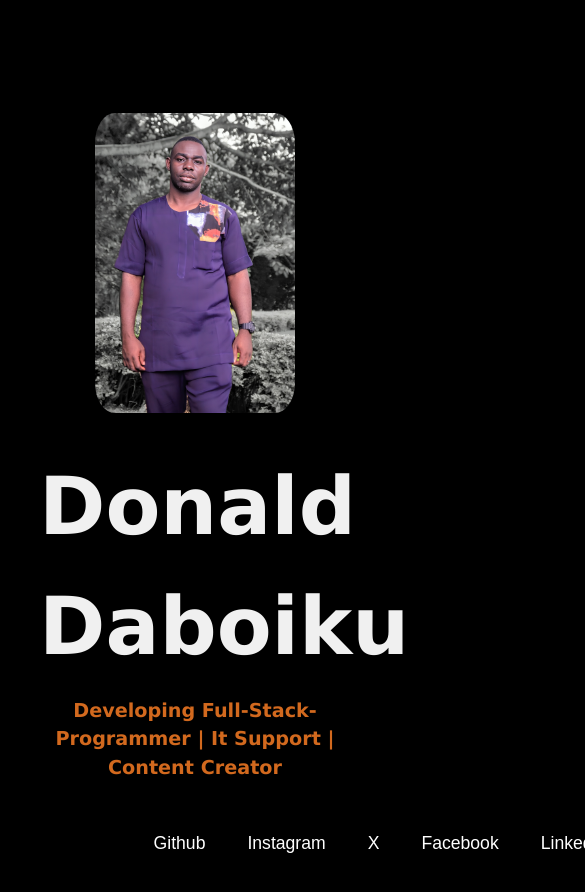
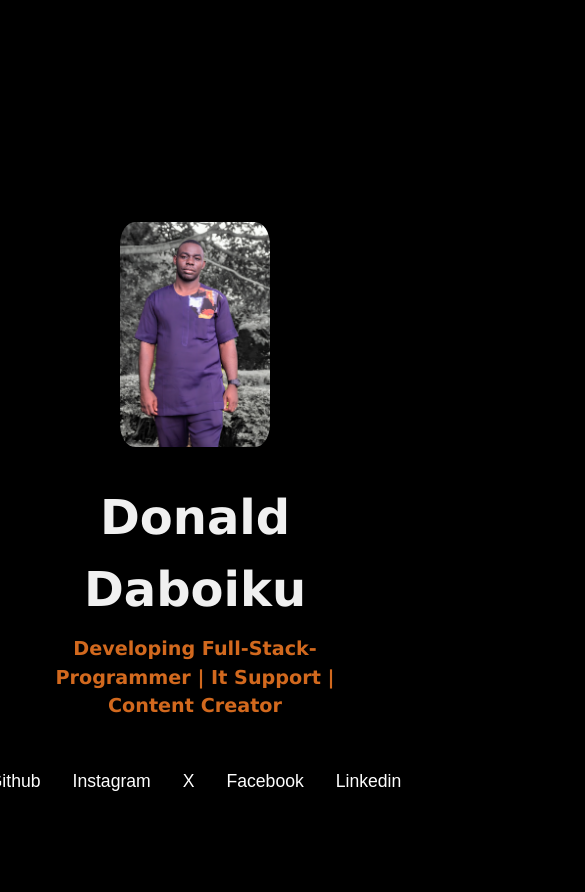
Before and after one commit to donaldDaboiku/MyProfile, a plain HTML site: page index.html in a window 390 px wide. Shown: the top 892 px of the page, 585 px wide, since content can reach past the window. Drawn offline with Linux system fonts and the light colour scheme.

Commit message:
Fourth Commit

```diff
--- a/styles.css
+++ b/styles.css
@@ -88,3 +88,28 @@ header{
     border-radius: 5px;
     transition: transform 0.3s ease
 }
+@media (max-width: 768px) {
+    .container{
+        width: 90%;
+    }
+    header{
+        height: 80px;
+    }
+    .profile-image{
+        width: 150px;
+    }
+    .profile-txt h2{
+        font-size: 3rem;
+    }
+    .profile-links ul{
+        display: flex;
+        flex-direction: row;
+        align-items: center;
+        justify-content: center;
+        flex: 10px;
+    }
+    .profile-links ul li a{
+        margin: 5px 0;
+        padding: 8px 15px;
+    }
+}
```
